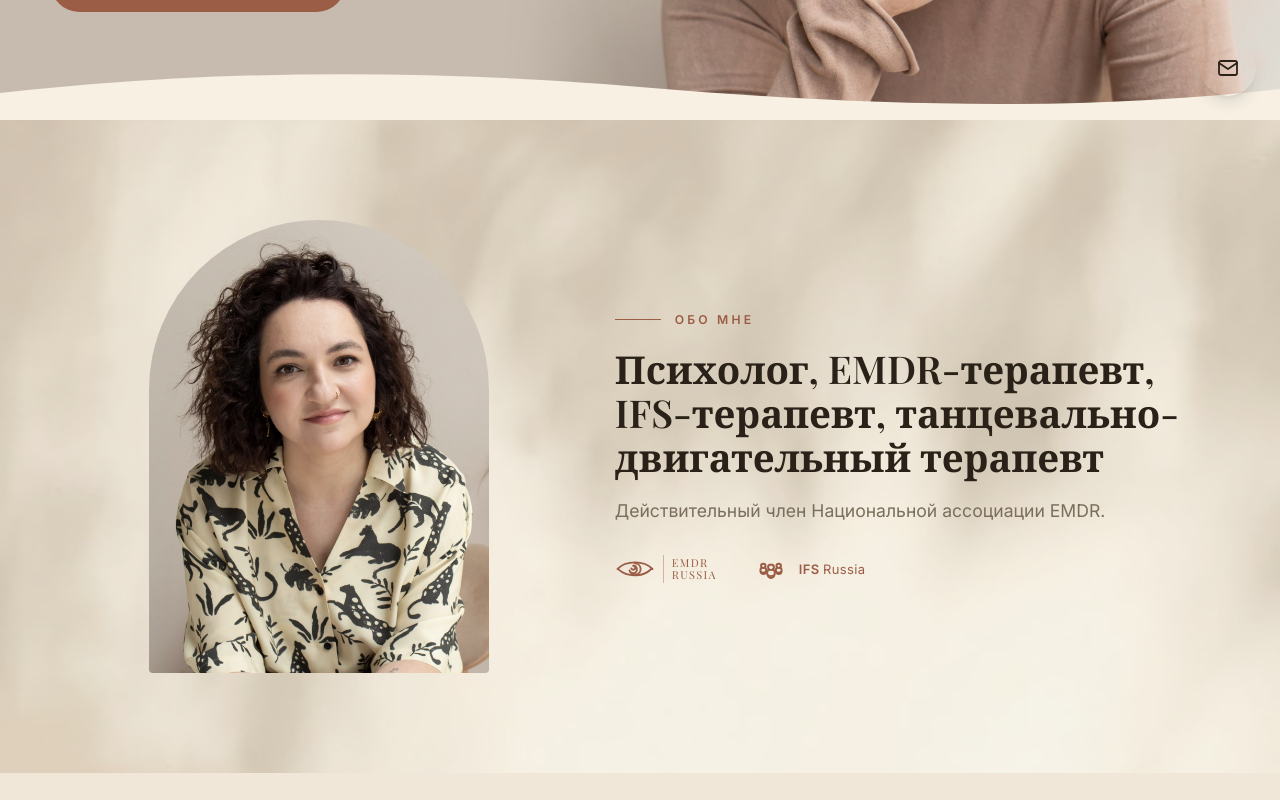
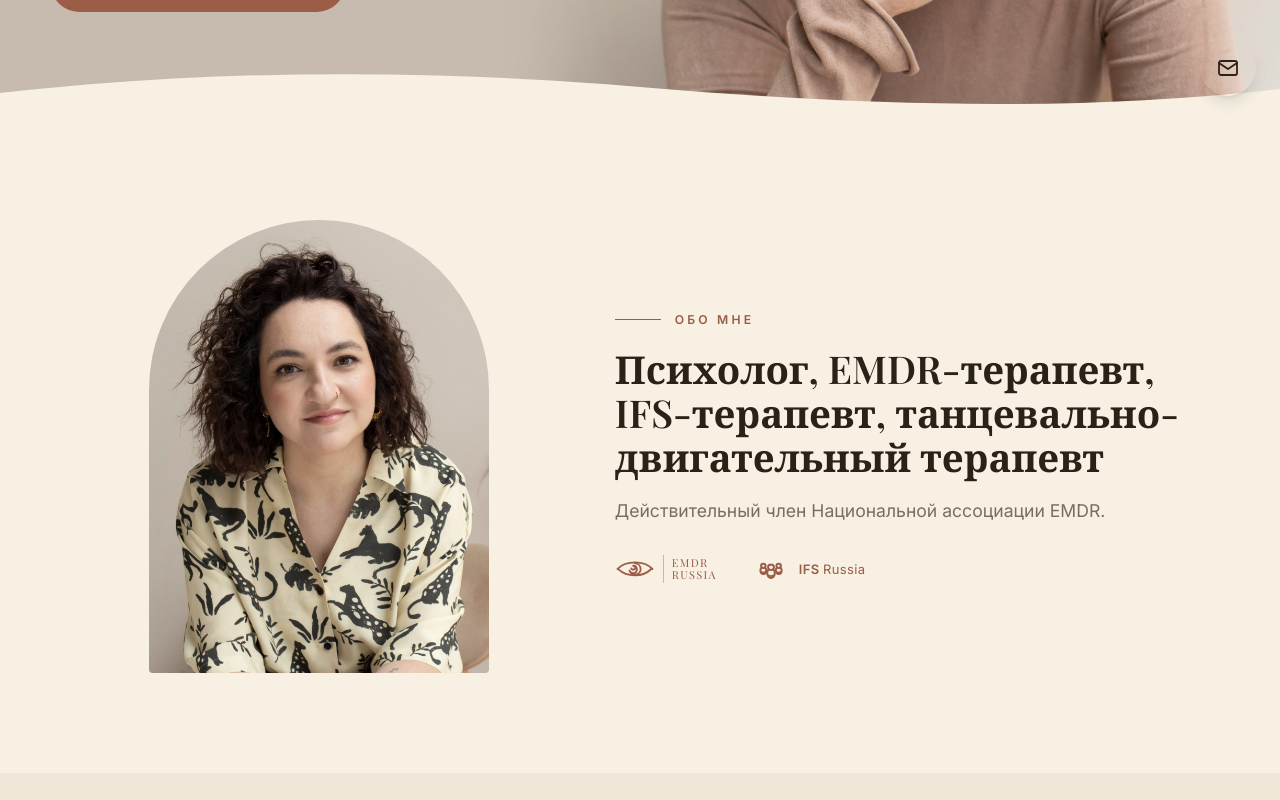
Before and after one commit to sereganikitin/alina, a Next.js app: page / in a window 1280 px wide. Shown: the part 680-1480 px from the top of the page. Built offline with nearby package versions, Linux system fonts and the light colour scheme; no server answers; a web font is replaced by a local one.

Commit message:
Волна

```diff
--- a/src/app/globals.css
+++ b/src/app/globals.css
@@ -340,7 +340,6 @@ header.scrolled {
   left: 0;
   right: 0;
   bottom: 0;
-  background-image: url('/photos/about-texture.png');
   background-size: cover;
   background-position: center;
   pointer-events: none;
```
